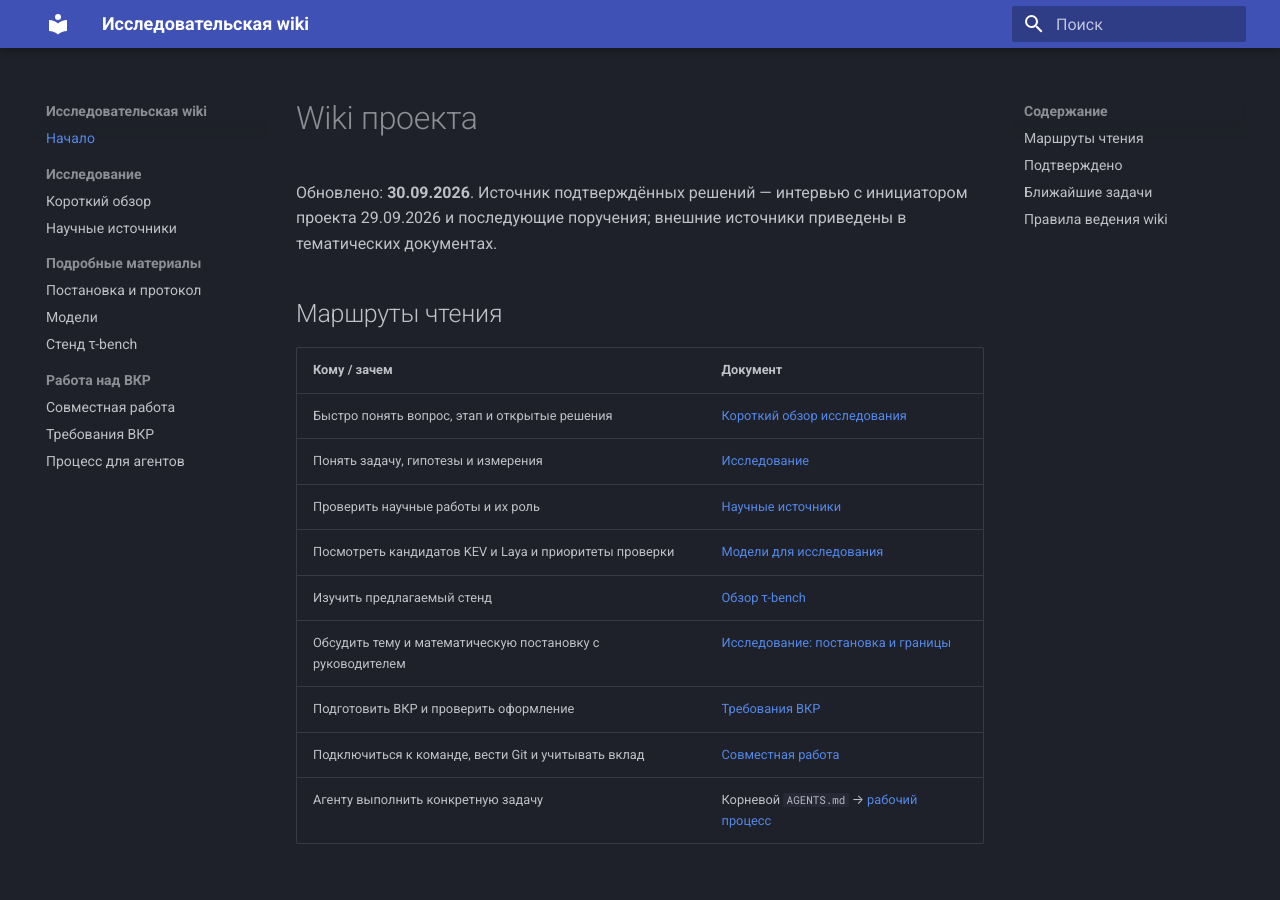
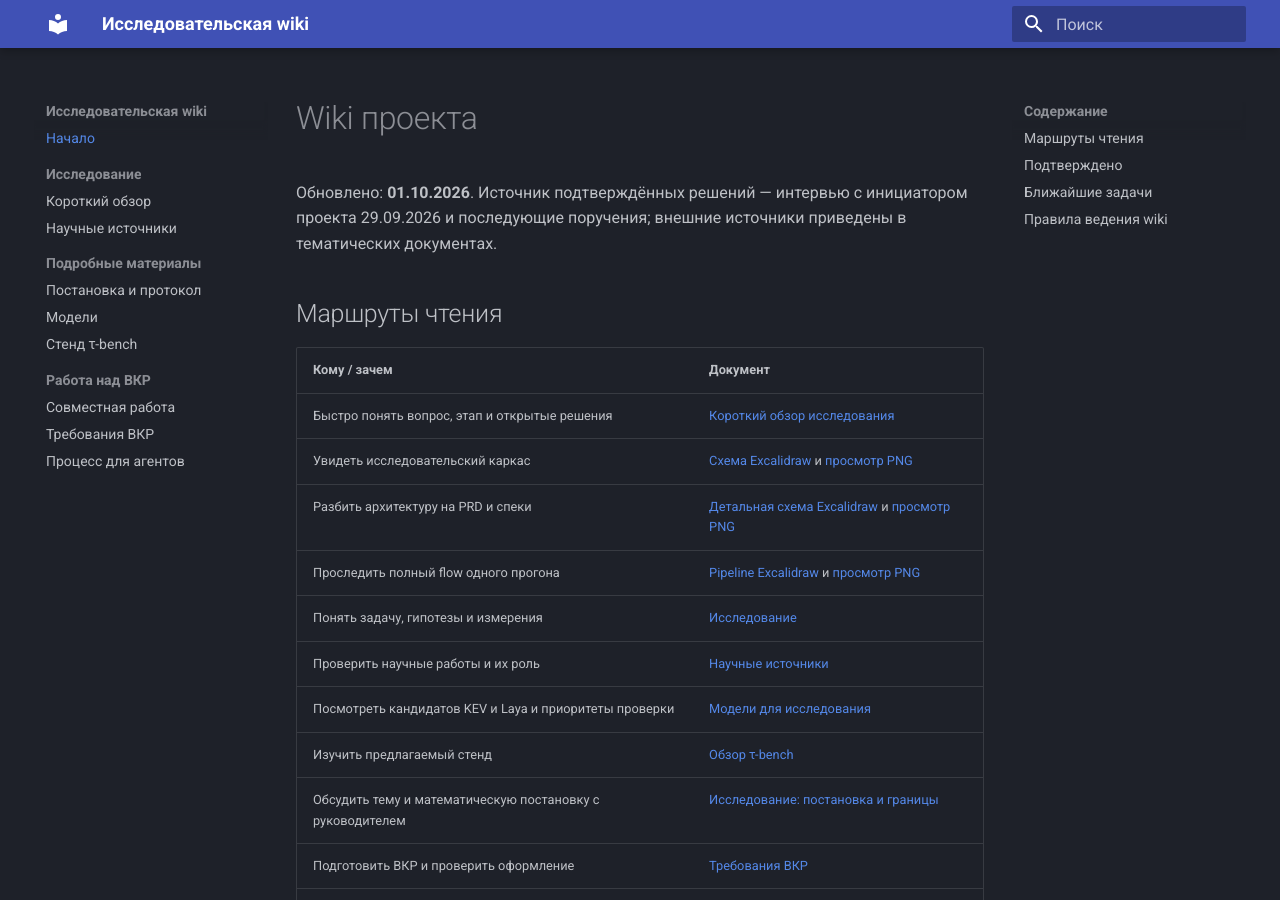
Before and after one commit to Nikita-812/diplom, an MkDocs documentation site: the page built from docs/README.md, in a window 1280 px wide and 900 px high. Built offline with MkDocs 1.6.1 and Material for MkDocs 9.7.7, drawn with Linux system fonts in a browser that asks for light colours.

Commit message:
docs: add architecture diagrams and replaceable decision pipeline

```diff
--- a/docs/README.md
+++ b/docs/README.md
@@ -1,6 +1,6 @@
 # Wiki проекта
 
-Обновлено: **30.09.2026**. Источник подтверждённых решений — интервью с инициатором
+Обновлено: **01.10.2026**. Источник подтверждённых решений — интервью с инициатором
 проекта 29.09.2026 и последующие поручения; внешние источники приведены в тематических документах.
 
 ## Маршруты чтения
@@ -8,6 +8,9 @@
 | Кому / зачем | Документ |
 | --- | --- |
 | Быстро понять вопрос, этап и открытые решения | [Короткий обзор исследования](research-overview.md) |
+| Увидеть исследовательский каркас | [Схема Excalidraw](agent-architecture.excalidraw) и [просмотр PNG](agent-architecture.png) |
+| Разбить архитектуру на PRD и спеки | [Детальная схема Excalidraw](agent-architecture-detail.excalidraw) и [просмотр PNG](agent-architecture-detail.png) |
+| Проследить полный flow одного прогона | [Pipeline Excalidraw](agent-pipeline.excalidraw) и [просмотр PNG](agent-pipeline.png) |
 | Понять задачу, гипотезы и измерения | [Исследование](research.md) |
 | Проверить научные работы и их роль | [Научные источники](sources.md) |
 | Посмотреть кандидатов KEV и Laya и приоритеты проверки | [Модели для исследования](model-research.md) |
```
Also changed, not shown: docs/agent-architecture-detail.png (added), docs/agent-architecture.png (added), docs/agent-pipeline.png (added), 3 other files.
